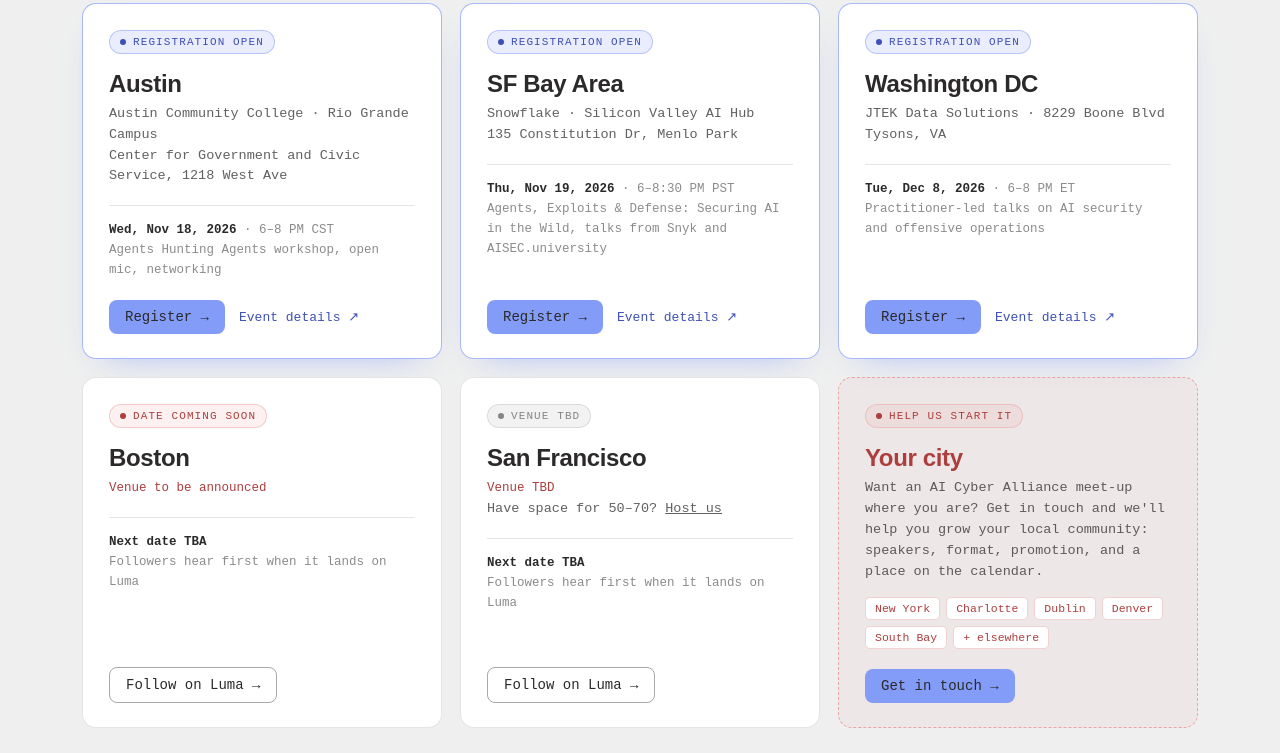
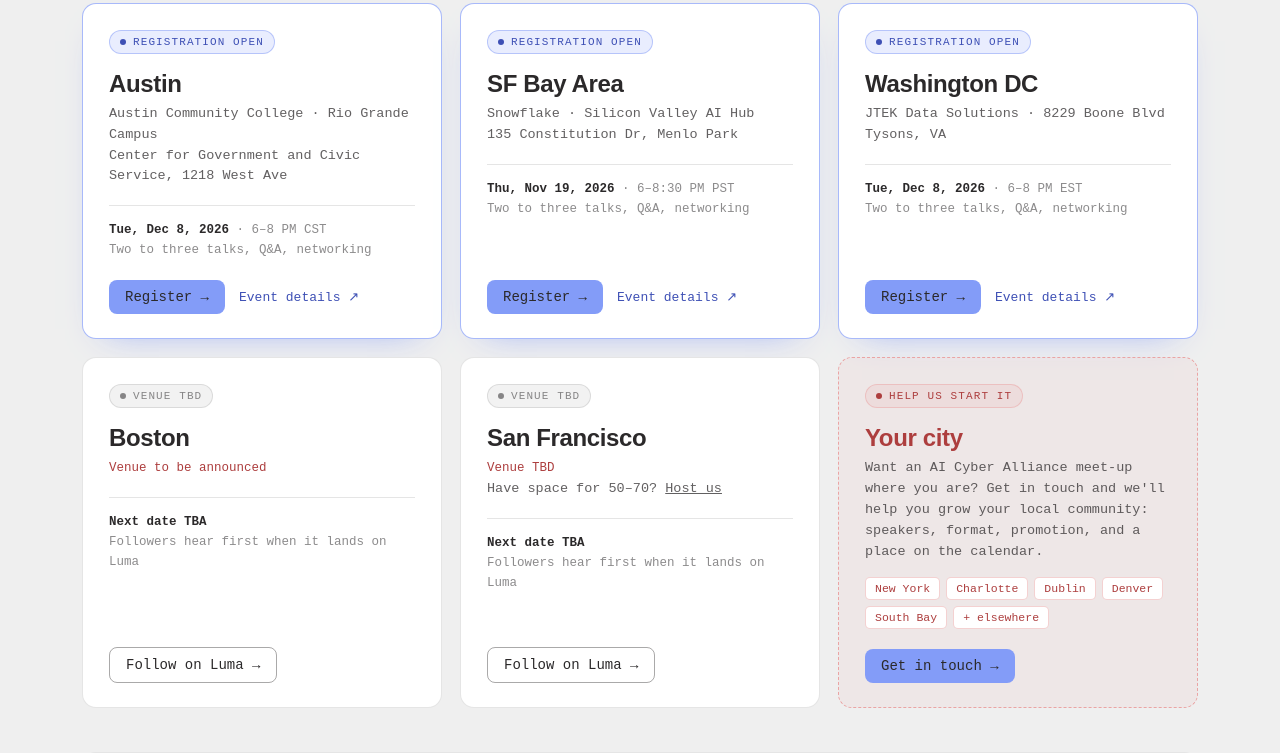
Before and after one commit to AI-in-Cyber-Alliance/website, a plain HTML site: page index.html in a window 1280 px wide. Shown: the part 2853-3606 px from the top of the page. Drawn offline with Linux system fonts and the light colour scheme; a script that the page names is missing; a web font is replaced by a local one.

Commit message:
Sync meet-up dates from Luma

```diff
--- a/index.html
+++ b/index.html
@@ -451,10 +451,10 @@ strong{color:var(--ink)}
         <span class="status open"><span class="dot"></span>Registration open</span>
         <h3 class="name">Austin</h3>
         <p class="venue">Austin Community College · Rio Grande Campus<br>Center for Government and Civic Service, 1218 West Ave</p>
-        <div class="when"><strong>Wed, Nov 18, 2026</strong> · 6–8 PM CST<br>Agents Hunting Agents workshop, open mic, networking</div>
+        <div class="when"><strong>Tue, Dec 8, 2026</strong> · 6–8 PM CST<br>Two to three talks, Q&amp;A, networking</div>
         <div class="acts">
-          <a class="btn btn-primary btn-sm" href="https://luma.com/aicyber-cgcslab1118" target="_blank" rel="noopener" data-luma-action="checkout" data-luma-event-id="evt-Pm0yDOaukEUfZrt" data-luma-utm-source="website">Register →</a>
-          <a class="more" href="https://luma.com/aicyber-cgcslab1118" target="_blank" rel="noopener">Event details ↗</a>
+          <a class="btn btn-primary btn-sm" href="https://luma.com/aicyber-atx28sk" target="_blank" rel="noopener" data-luma-action="checkout" data-luma-event-id="evt-iL7mm808cygV8kB" data-luma-utm-source="website">Register →</a>
+          <a class="more" href="https://luma.com/aicyber-atx28sk" target="_blank" rel="noopener">Event details ↗</a>
         </div>
       </div>
 
@@ -463,7 +463,7 @@ strong{color:var(--ink)}
         <span class="status open"><span class="dot"></span>Registration open</span>
         <h3 class="name">SF Bay Area</h3>
         <p class="venue">Snowflake · Silicon Valley AI Hub<br>135 Constitution Dr, Menlo Park</p>
-        <div class="when"><strong>Thu, Nov 19, 2026</strong> · 6–8:30 PM PST<br>Agents, Exploits &amp; Defense: Securing AI in the Wild, talks from Snyk and AISEC.university</div>
+        <div class="when"><strong>Thu, Nov 19, 2026</strong> · 6–8:30 PM PST<br>Two to three talks, Q&amp;A, networking</div>
         <div class="acts">
           <a class="btn btn-primary btn-sm" href="https://luma.com/aicyber-pttt" target="_blank" rel="noopener" data-luma-action="checkout" data-luma-event-id="evt-VyneTDB9tUCSVQB" data-luma-utm-source="website">Register →</a>
           <a class="more" href="https://luma.com/aicyber-pttt" target="_blank" rel="noopener">Event details ↗</a>
@@ -475,7 +475,7 @@ strong{color:var(--ink)}
         <span class="status open"><span class="dot"></span>Registration open</span>
         <h3 class="name">Washington DC</h3>
         <p class="venue">JTEK Data Solutions · 8229 Boone Blvd<br>Tysons, VA</p>
-        <div class="when"><strong>Tue, Dec 8, 2026</strong> · 6–8 PM ET<br>Practitioner-led talks on AI security and offensive operations</div>
+        <div class="when"><strong>Tue, Dec 8, 2026</strong> · 6–8 PM EST<br>Two to three talks, Q&amp;A, networking</div>
         <div class="acts">
           <a class="btn btn-primary btn-sm" href="https://luma.com/aicyber-a7xxrd7q" target="_blank" rel="noopener" data-luma-action="checkout" data-luma-event-id="evt-D26uz8HAa19EpEx" data-luma-utm-source="website">Register →</a>
           <a class="more" href="https://luma.com/aicyber-a7xxrd7q" target="_blank" rel="noopener">Event details ↗</a>
@@ -484,7 +484,7 @@ strong{color:var(--ink)}
 
       <!-- BOSTON — next event to be announced -->
       <div class="city" data-city="Boston">
-        <span class="status soon"><span class="dot"></span>Date coming soon</span>
+        <span class="status"><span class="dot"></span>Venue TBD</span>
         <h3 class="name">Boston</h3>
         <p class="venue"><span class="tbd">Venue to be announced</span></p>
         <div class="when"><strong>Next date TBA</strong><br>Followers hear first when it lands on Luma</div>
```
